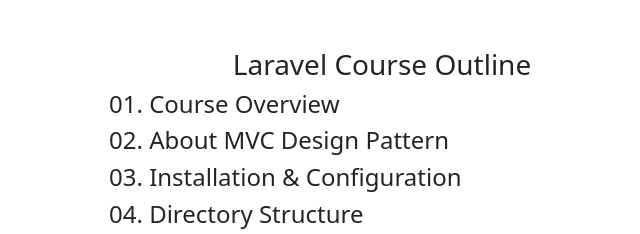
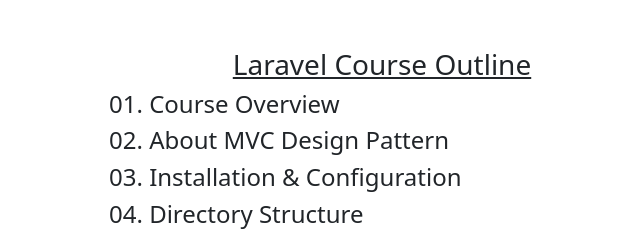
Before and after one commit to arman9022/laravel_course_outline, a plain HTML site: page index.html in a window 1280 px wide. Shown: the top 234 px of the page, 258-898 px from the left. Drawn offline with nearby package versions, Linux system fonts and the light colour scheme.

Commit message:
Update index.html

```diff
--- a/index.html
+++ b/index.html
@@ -11,7 +11,7 @@
     <div class="container">
         <div class="row pt-5 justify-content-center">
             <div class="col-md-6">
-                <h3 class="text-center">Laravel Course Outline</h3>
+                <h3 class="text-center"><u>Laravel Course Outline</u></h3>
                   <h4>01.	Course Overview</h4>
                   <h4>02.	About MVC Design Pattern</h4>
                   <h4>03.	Installation & Configuration</h4>
```
